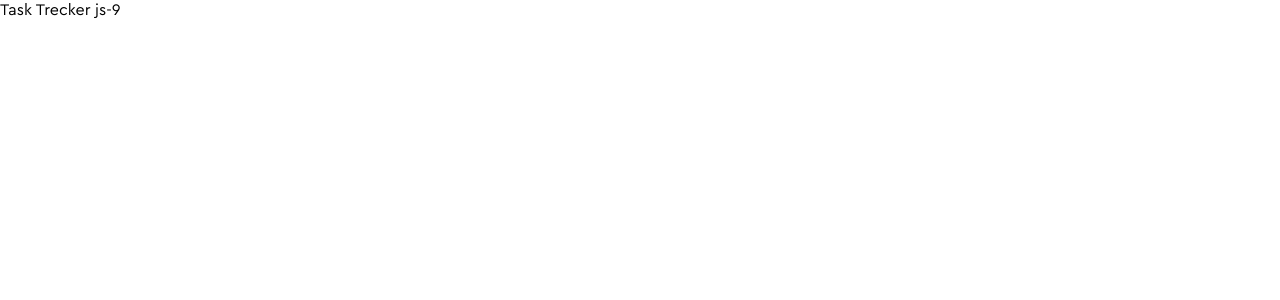
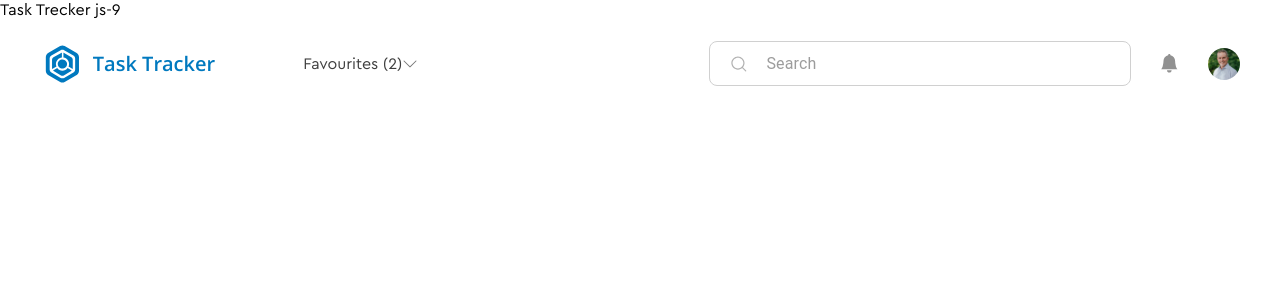
Before and after one commit to peaksoft-school/task-tracker-js9, a React (Create React App) app: page / in a window 1280 px wide. Shown: the top 300 px of the page. Built offline with nearby package versions, Linux system fonts and the light colour scheme; a web font is replaced by a local one.

Commit message:
Changed Header

```diff
--- a/src/App.js
+++ b/src/App.js
@@ -1,4 +1,11 @@
+import { Header } from './components/header/Header'
+
 function App() {
-   return <div>Task Trecker js-9</div>
+   return (
+      <div>
+         Task Trecker js-9
+         <Header />
+      </div>
+   )
 }
 export default App
--- a/src/assets/icons/index.js
+++ b/src/assets/icons/index.js
@@ -35,6 +35,8 @@ import { ReactComponent as StarIcon } from './star.svg'
 import { ReactComponent as StarFilledIcon } from './starFilled.svg'
 import { ReactComponent as TemplateIcon } from './template.svg'
 import { ReactComponent as ToolsIcon } from './tools.svg'
+import { ReactComponent as Logo } from './Logo.svg'
+import { ReactComponent as PersonIcon } from './person_icon.svg'
 
 export {
    LeftIcon,
@@ -74,4 +76,6 @@ export {
    StarFilledIcon,
    TemplateIcon,
    ToolsIcon,
+   Logo,
+   PersonIcon,
 }
--- a/src/components/header/Header.jsx
+++ b/src/components/header/Header.jsx
@@ -1,11 +1,13 @@
 import React from 'react'
 import { styled as muiStyled } from '@mui/material/styles'
 import InputBase from '@mui/material/InputBase'
-import { ReactComponent as SearchIcon } from '../../assets/icons/searchIcon.svg'
-import { ReactComponent as Logo } from '../../assets/icons/Logo.svg'
-import { ReactComponent as Communications } from '../../assets/icons/communication.svg'
-import { ReactComponent as PersonLogo } from '../../assets/icons/person_icon.svg'
-import { ReactComponent as ArrowDown } from '../../assets/icons/Arrows.svg'
+import {
+   DownIcon,
+   Logo,
+   NotificationIcon,
+   PersonIcon,
+   SearchIcon,
+} from '../../assets/icons'
 
 export const Header = () => {
    return (
@@ -15,7 +17,7 @@ export const Header = () => {
             <LogoWords>Task Tracker</LogoWords>
             <Favorite>
                <ParagraphFavorite>Favourites (2)</ParagraphFavorite>
-               <ArrowDown src={ArrowDown} alt="arrow" />
+               <DownIcon src={DownIcon} alt="arrow" />
             </Favorite>
          </LogoContainer>
          <AboutPanel>
@@ -28,8 +30,8 @@ export const Header = () => {
                   inputProps={{ CarePro: 'search' }}
                />
             </Search>
-            <Communications src={Communications} alt="natifacation" />
-            <PersonLogo src={PersonLogo} alt="person_Icon" />
+            <NotificationIcon src={NotificationIcon} alt="natifacation" />
+            <PersonIcon src={PersonIcon} alt="person_Icon" />
          </AboutPanel>
       </GLobalContainer>
    )
```
Also changed, not shown: src/assets/icons/Arrows.svg (deleted), src/assets/icons/communication.svg (deleted).
